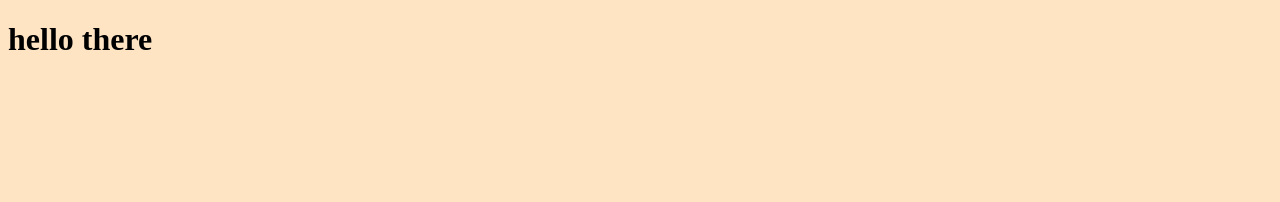
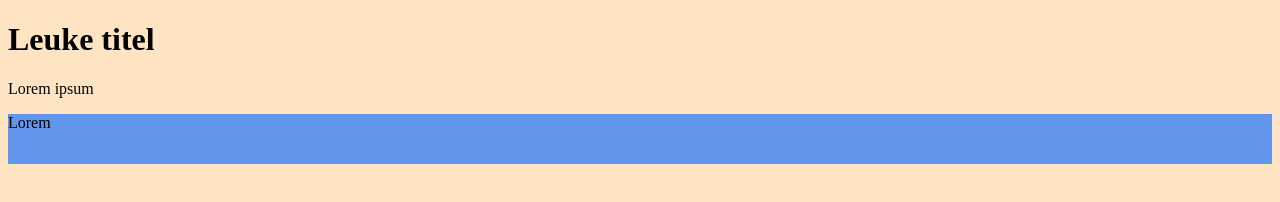
Before and after one commit to adiphoorn/gittest, a plain HTML site: page index.html in a window 1280 px wide. Drawn offline with Linux system fonts and the light colour scheme.

Commit message:
add p div and class

```diff
--- a/index.html
+++ b/index.html
@@ -6,6 +6,9 @@
     <link rel="stylesheet" href="styles.css"/>
 </head>
 <body>
-  <h1>hello there</h1>
+  <h1>Leuke titel</h1>
+
+  <p>Lorem ipsum</p>
+  <div class="leuke-class">Lorem </div>
 </body>
 </html>
--- a/styles.css
+++ b/styles.css
@@ -1,3 +1,9 @@
 body {
    background : bisque;
 }
+
+.leuke-class {
+   background-color: cornflowerblue;
+   width: 100%;
+   height: 50px;
+}
```
